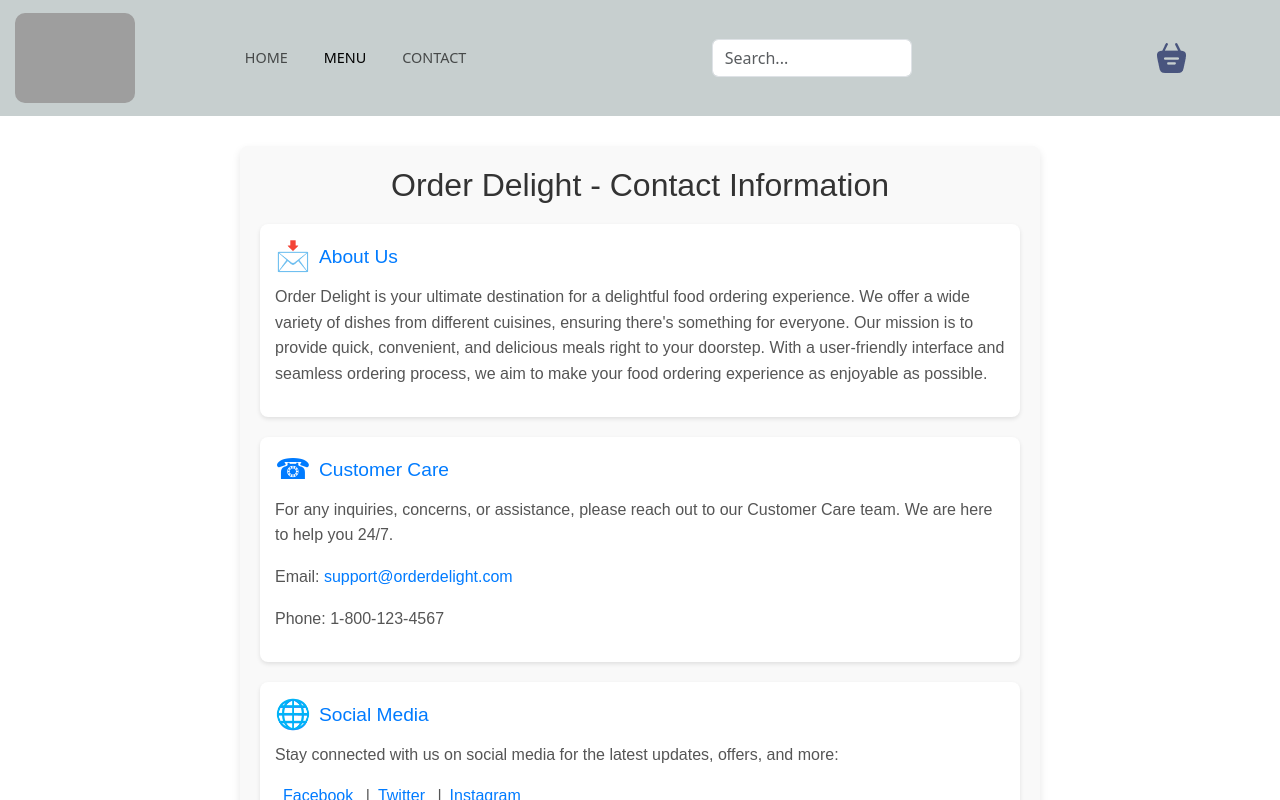
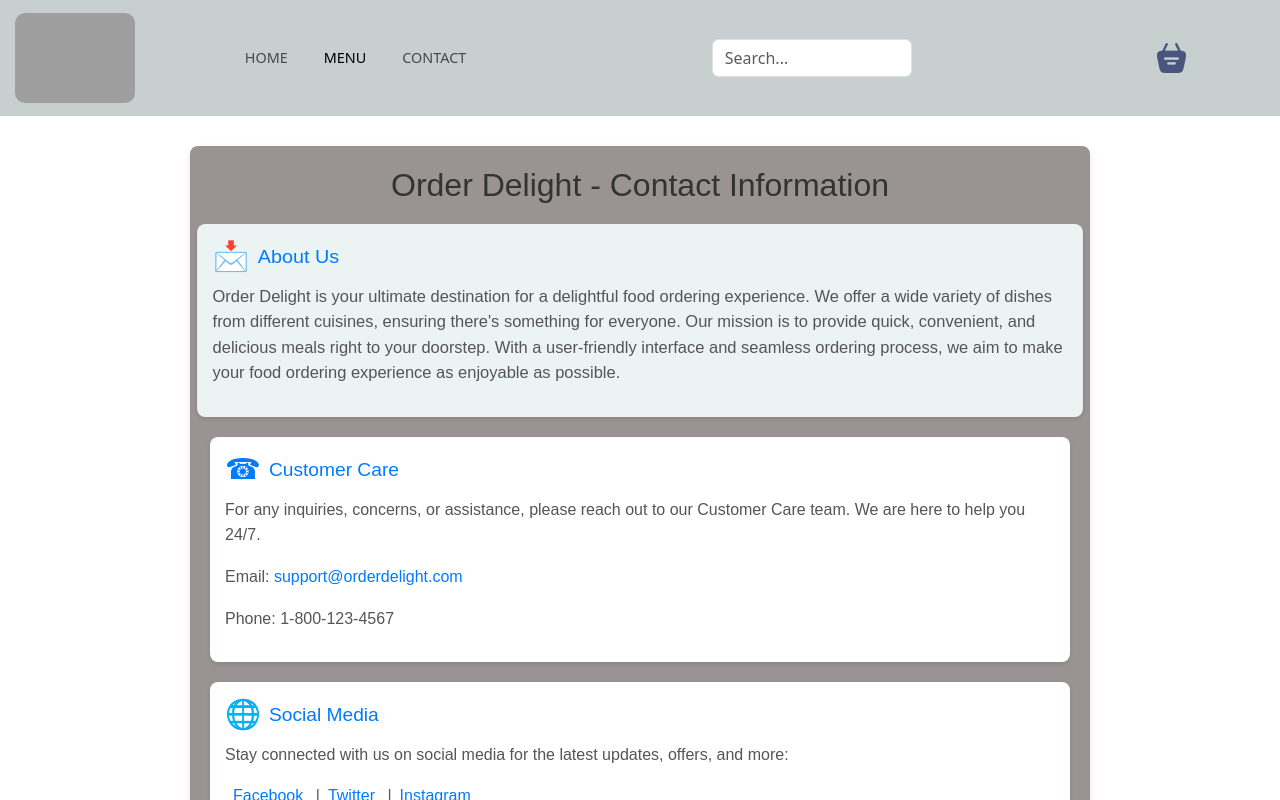
Before and after one commit to ganjiarvind1998/food_app, a React (Create React App) app: page /contact in a window 1280 px wide. In both pictures the pointer is over the element 640 px from the left and 320 px from the top of the page. Shown: the top 800 px of the page. Built offline with nearby package versions, Linux system fonts and the light colour scheme; grey boxes are pictures that could not be loaded.

Commit message:
style changed

```diff
--- a/src/pages/contact/contact.css
+++ b/src/pages/contact/contact.css
@@ -3,9 +3,9 @@
 .contact-container {
   font-family: Arial, sans-serif;
   padding: 20px;
-  background-color: #f9f9f9;
+  background-color: #999393;
   border-radius: 8px;
-  max-width: 800px;
+  max-width: 900px;
   margin: 30px auto;
   box-shadow: 0 4px 8px rgba(0, 0, 0, 0.1);
 }
@@ -88,3 +88,19 @@
     font-size: 1em;
   }
 }
+.about-us:hover{
+  transform: scaleX(1.03);
+  background-color: rgb(235, 243, 243);
+}
+.customer-care:hover{
+  transform: scaleX(1.03);
+  background-color: rgb(235, 243, 243);
+}
+.social-media:hover{
+  transform: scaleX(1.03);
+  background-color: rgb(235, 243, 243);
+}
+.feedback:hover{
+  transform: scaleX(1.03);
+  background-color: rgb(235, 243, 243);
+}
```
